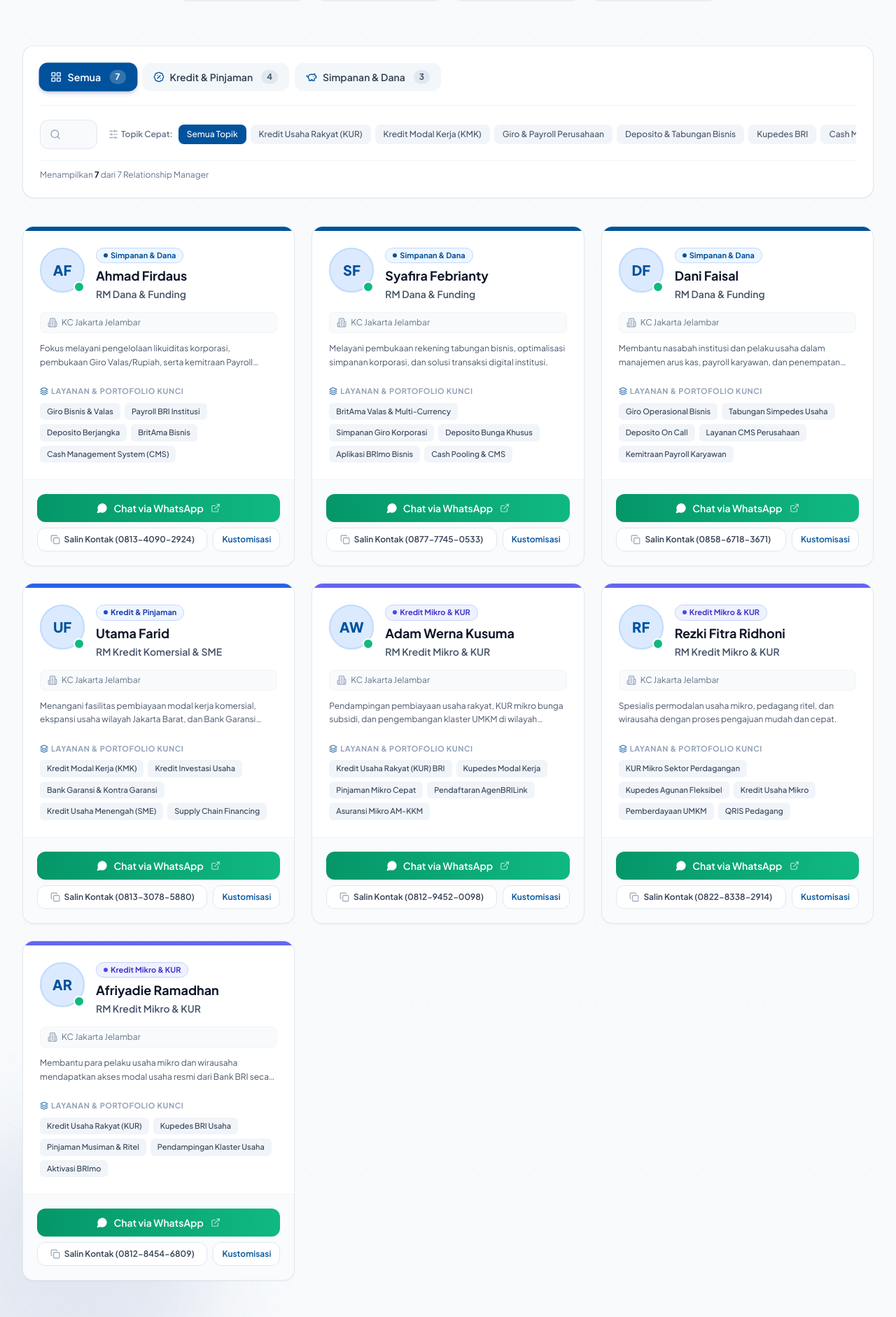
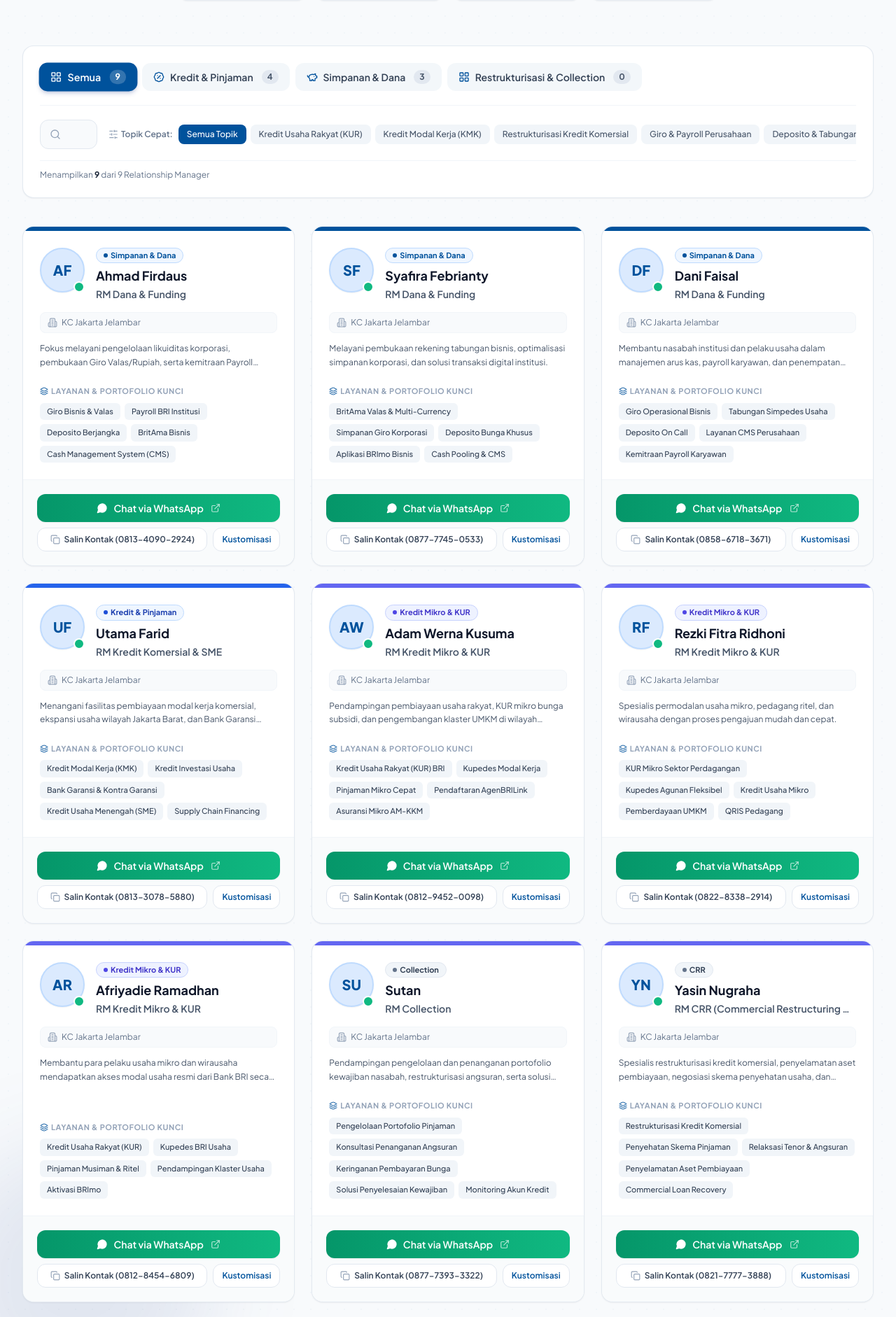
Before and after one commit to andihandika1929-ctrl/bri-kc-jelambar, a React (Vite) app: page / in a window 1280 px wide. Shown: the part 2198-4080 px from the top of the page at 70% size. Built offline with nearby package versions, Linux system fonts and the light colour scheme; the HTML template or start-up script is replaced by a standard one.

Commit message:
Add Sutan (RM Collection) and Yasin Nugraha (RM CRR) to team directory

```diff
--- a/src/data/team.ts
+++ b/src/data/team.ts
@@ -1,12 +1,13 @@
-export type TeamSegment = 'Funding' | 'Lending' | 'Mikro';
+export type TeamSegment = 'Funding' | 'Lending' | 'Mikro' | 'Collection' | 'CRR';
 
-export type FilterCategory = 'all' | 'lending' | 'funding';
+export type FilterCategory = 'all' | 'lending' | 'funding' | 'restrukturisasi';
 
 export interface TeamMember {
   id: string;
   name: string;
   role: string;
   segment: TeamSegment;
+  initials?: string;
   phone: string; // WhatsApp formatted (e.g. 6281340902924)
   displayPhone: string; // Formatted for UI (e.g. 0813-4090-2924)
   email: string;
@@ -15,6 +16,7 @@
   status: 'Tersedia' | 'Siap Konsultasi';
   specializations: string[];
   bio?: string;
+  customWhatsAppText?: string;
 }
 
 export interface FilterTabOption {
@@ -22,7 +24,7 @@
   label: string;
   shortLabel: string;
   description: string;
-  iconName: 'LayoutGrid' | 'BadgePercent' | 'PiggyBank';
+  iconName: 'LayoutGrid' | 'BadgePercent' | 'PiggyBank' | 'RotateCcw';
 }
 
 export const filterTabs: FilterTabOption[] = [
@@ -30,7 +32,7 @@
     id: 'all',
     label: 'Semua Layanan & Tim',
     shortLabel: 'Semua',
-    description: 'Seluruh 7 Relationship Manager Resmi BRI KC Jakarta Jelambar',
+    description: 'Seluruh 9 Relationship Manager Resmi BRI KC Jakarta Jelambar',
     iconName: 'LayoutGrid',
   },
   {
@@ -47,6 +49,13 @@
     description: 'Giro Bisnis, Deposito Berjangka, Payroll Institusi, dan CMS',
     iconName: 'PiggyBank',
   },
+  {
+    id: 'restrukturisasi',
+    label: 'Restrukturisasi & Collection',
+    shortLabel: 'Restrukturisasi & Collection',
+    description: 'Commercial Restructuring & Recovery (CRR) serta Penanganan Portofolio Kredit',
+    iconName: 'RotateCcw',
+  },
 ];
 
 export const teamMembers: TeamMember[] = [
@@ -55,6 +64,7 @@
     name: 'Ahmad Firdaus',
     role: 'RM Dana & Funding',
     segment: 'Funding',
+    initials: 'AF',
     phone: '6281340902924',
     displayPhone: '0813-4090-2924',
     email: 'ahmad.firdaus_jelambar@bri.co.id',
@@ -75,6 +85,7 @@
     name: 'Syafira Febrianty',
     role: 'RM Dana & Funding',
     segment: 'Funding',
+    initials: 'SF',
     phone: '6287777450533',
     displayPhone: '0877-7745-0533',
     email: 'syafira.febrianty_jelambar@bri.co.id',
@@ -95,6 +106,7 @@
     name: 'Dani Faisal',
     role: 'RM Dana & Funding',
     segment: 'Funding',
+    initials: 'DF',
     phone: '6285867183671',
     displayPhone: '0858-6718-3671',
     email: 'dani.faisal_jelambar@bri.co.id',
@@ -115,6 +127,7 @@
     name: 'Utama Farid',
     role: 'RM Kredit Komersial & SME',
     segment: 'Lending',
+    initials: 'UF',
     phone: '6281330785880',
     displayPhone: '0813-3078-5880',
     email: 'utama.farid_jelambar@bri.co.id',
@@ -135,6 +148,7 @@
     name: 'Adam Werna Kusuma',
     role: 'RM Kredit Mikro & KUR',
     segment: 'Mikro',
+    initials: 'AW',
     phone: '6281294520098',
     displayPhone: '0812-9452-0098',
     email: 'adam.werna_jelambar@bri.co.id',
@@ -155,6 +169,7 @@
     name: 'Rezki Fitra Ridhoni',
     role: 'RM Kredit Mikro & KUR',
     segment: 'Mikro',
+    initials: 'RF',
     phone: '6282283382914',
     displayPhone: '0822-8338-2914',
     email: 'rezki.fitra_jelambar@bri.co.id',
@@ -175,6 +190,7 @@
     name: 'Afriyadie Ramadhan',
     role: 'RM Kredit Mikro & KUR',
     segment: 'Mikro',
+    initials: 'AR',
     phone: '6281284546809',
     displayPhone: '0812-8454-6809',
     email: 'afriyadie.ramadhan_jelambar@bri.co.id',
@@ -189,13 +205,58 @@
       'Pendampingan Klaster Usaha',
       'Aktivasi BRImo'
     ]
+  },
+  {
+    id: 'rm-collection-01',
+    name: 'Sutan',
+    role: 'RM Collection',
+    segment: 'Collection',
+    initials: 'ST',
+    phone: '6287773933322',
+    displayPhone: '0877-7393-3322',
+    email: 'sutan_collection@bri.co.id',
+    unitOffice: 'KC Jakarta Jelambar',
+    experienceYears: 7,
+    status: 'Siap Konsultasi',
+    bio: 'Pendampingan pengelolaan dan penanganan portofolio kewajiban nasabah, restrukturisasi angsuran, serta solusi penyelesaian kredit tepat guna.',
+    customWhatsAppText: 'Halo Pak Sutan, saya ingin berkonsultasi terkait layanan BRI KC Jakarta Jelambar.',
+    specializations: [
+      'Pengelolaan Portofolio Pinjaman',
+      'Konsultasi Penanganan Angsuran',
+      'Keringanan Pembayaran Bunga',
+      'Solusi Penyelesaian Kewajiban',
+      'Monitoring Akun Kredit'
+    ]
+  },
+  {
+    id: 'rm-crr-01',
+    name: 'Yasin Nugraha',
+    role: 'RM CRR (Commercial Restructuring & Recovery)',
+    segment: 'CRR',
+    initials: 'YN',
+    phone: '6282177773888',
+    displayPhone: '0821-7777-3888',
+    email: 'yasin.nugraha_crr@bri.co.id',
+    unitOffice: 'KC Jakarta Jelambar',
+    experienceYears: 8,
+    status: 'Siap Konsultasi',
+    bio: 'Spesialis restrukturisasi kredit komersial, penyelamatan aset pembiayaan, negosiasi skema penyehatan usaha, dan recovery fasilitas kredit.',
+    customWhatsAppText: 'Halo Pak Yasin Nugraha, saya ingin berkonsultasi terkait layanan restrukturisasi BRI KC Jakarta Jelambar.',
+    specializations: [
+      'Restrukturisasi Kredit Komersial',
+      'Penyehatan Skema Pinjaman',
+      'Relaksasi Tenor & Angsuran',
+      'Penyelamatan Aset Pembiayaan',
+      'Commercial Loan Recovery'
+    ]
   }
 ];
 
 /**
- * Extract 2-letter uppercase initials from full name
+ * Extract 2-letter uppercase initials from full name or use custom provided initials
  */
-export function getInitials(name: string): string {
+export function getInitials(name: string, explicitInitials?: string): string {
+  if (explicitInitials) return explicitInitials;
   if (!name) return 'RM';
   const clean = name.replace(/^(Bpk\.|Ibu\.|Dr\.|Drs\.|Ir\.|H\.|Hj\.)\s+/i, '').trim();
   const parts = clean.split(/\s+/).filter(Boolean);
@@ -212,9 +273,15 @@
   phone: string,
   rmName: string,
   roleTitle: string,
-  preferredService?: string
+  preferredService?: string,
+  customText?: string
 ): string {
   const cleanPhone = phone.replace(/[^0-9]/g, '');
+
+  if (customText && !preferredService) {
+    return `https://wa.me/${cleanPhone}?text=${encodeURIComponent(customText)}`;
+  }
+
   const serviceText = preferredService
     ? ` mengenai layanan *${preferredService}*`
     : ` mengenai produk & layanan perbankan (*${roleTitle}*)`;
@@ -231,9 +298,11 @@
   'Semua Topik',
   'Kredit Usaha Rakyat (KUR)',
   'Kredit Modal Kerja (KMK)',
+  'Restrukturisasi Kredit Komersial',
   'Giro & Payroll Perusahaan',
   'Deposito & Tabungan Bisnis',
   'Kupedes BRI',
+  'Penanganan Angsuran Kredit',
   'Cash Management System (CMS)',
   'AgenBRILink'
 ];
```
